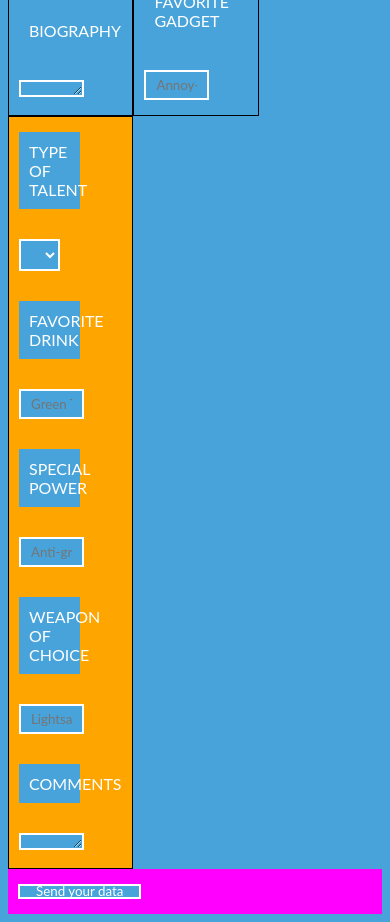
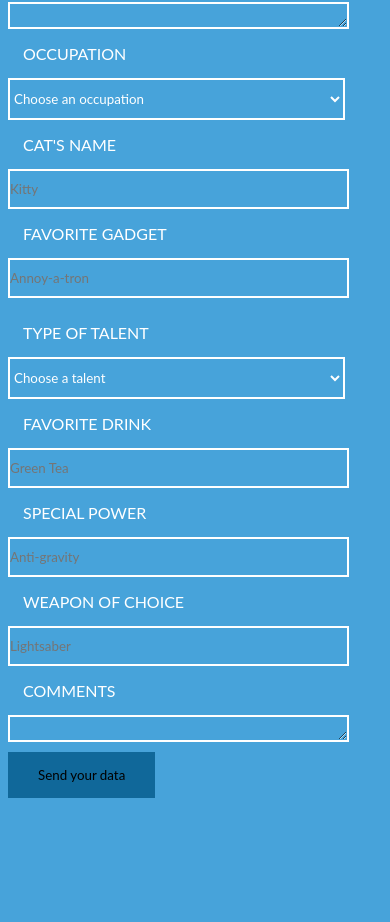
Before and after one commit to ShayHall/TIY-Assignments, a website: page MultiColumnForm/index.html in a window 390 px wide. Shown: the part 766-1688 px from the top of the page. After the commit the page ends 1572 px from the top, so only its background shows below. Drawn offline with Linux system fonts and the light colour scheme.

Commit message:
Mobile Responsive Works

```diff
--- a/MultiColumnForm/css/mobile.css
+++ b/MultiColumnForm/css/mobile.css
@@ -0,0 +1,13 @@
+@media (max-width:70em) {
+  .cbp-mc-column:nth-child(3) {
+    float: left;
+    width: 100%;
+  }
+}
+
+@media (max-width:35em) {
+  .cbp-mc-column {
+    float: left;
+    width: 100%;
+  }
+}
--- a/MultiColumnForm/css/styles.css
+++ b/MultiColumnForm/css/styles.css
@@ -1,46 +1,45 @@
-* {
+* {/*fonts, background color, color */
   font-family: 'Lato', Calibri, Arial, sans-serif;
   background-color: #47a3da;
-  color: #fff;
-  border: 2px;
 }
 
-container {
+container { /* div that holds form and content*/
   width: 90%;
 }
 
 .cbp-mc-column {
   float: left;
-  border: 1px solid black;
   width: 33%;
+  margin: 0 0 10px;
 }
 
-.cbp-mc-column:nth-child(3) {
-  background-color: orange;
-  float: left;
-  width: 33%;
+.cbp-mc-submit {
+  background-color: rgb(16, 104, 154);
+  clear:both;
+  background-color: #10689;
+  padding: 15px 30px;
+  border: none;
+  width: auto;
 }
 
-.cbp-mc-submit-wrap {
-  background-color: magenta;
-  clear:both;
+.cbp-mc-submit:hover {
+  background-color: rgba(16, 104, 154, 0.5);
 }
 
-.cbp-mc-form input, .cbp-mc-form textarea, .cbp-mc-form select {
-  padding: 5px 10px;
+.cbp-mc-form .cbp-mc-column input, textarea, select {
   color: #FFF;
   line-height: 1.5px;
-  width: 33%;
   border: 2px solid white;
-}
-
-.cbp-mc-form label, input, textarea, select{
-  margin: 15px 10px;
-  width: 33%;
-  padding: 10px 10px;
+  padding: 10px 0;
+  display: block;
+  width: 90%;
 }
 
 label {
   text-transform: uppercase;
   display:block;
+  padding: 10px 10px;
+  margin: 5px 5px;
+  color: #fff;
+  border: 2px;
 }
```
